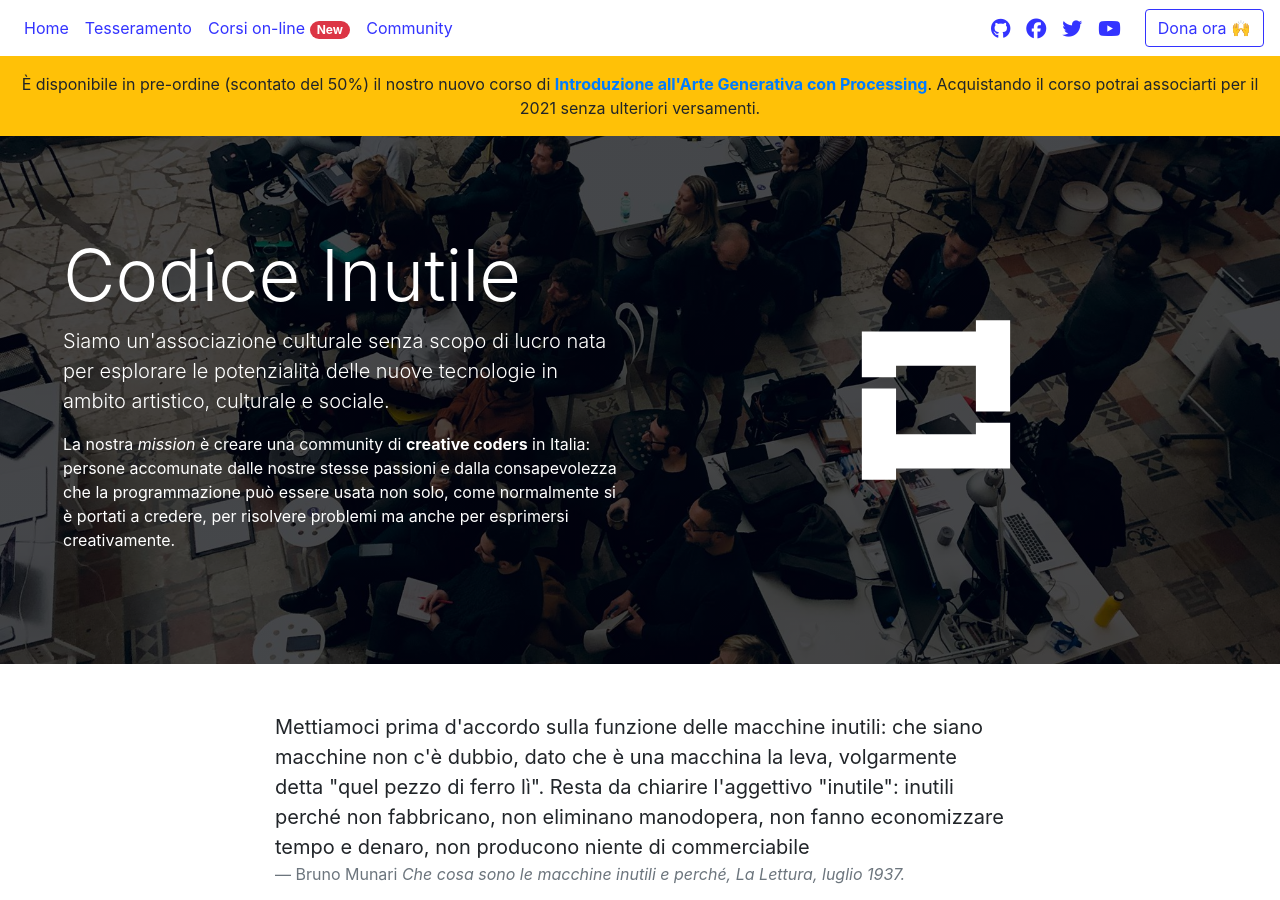
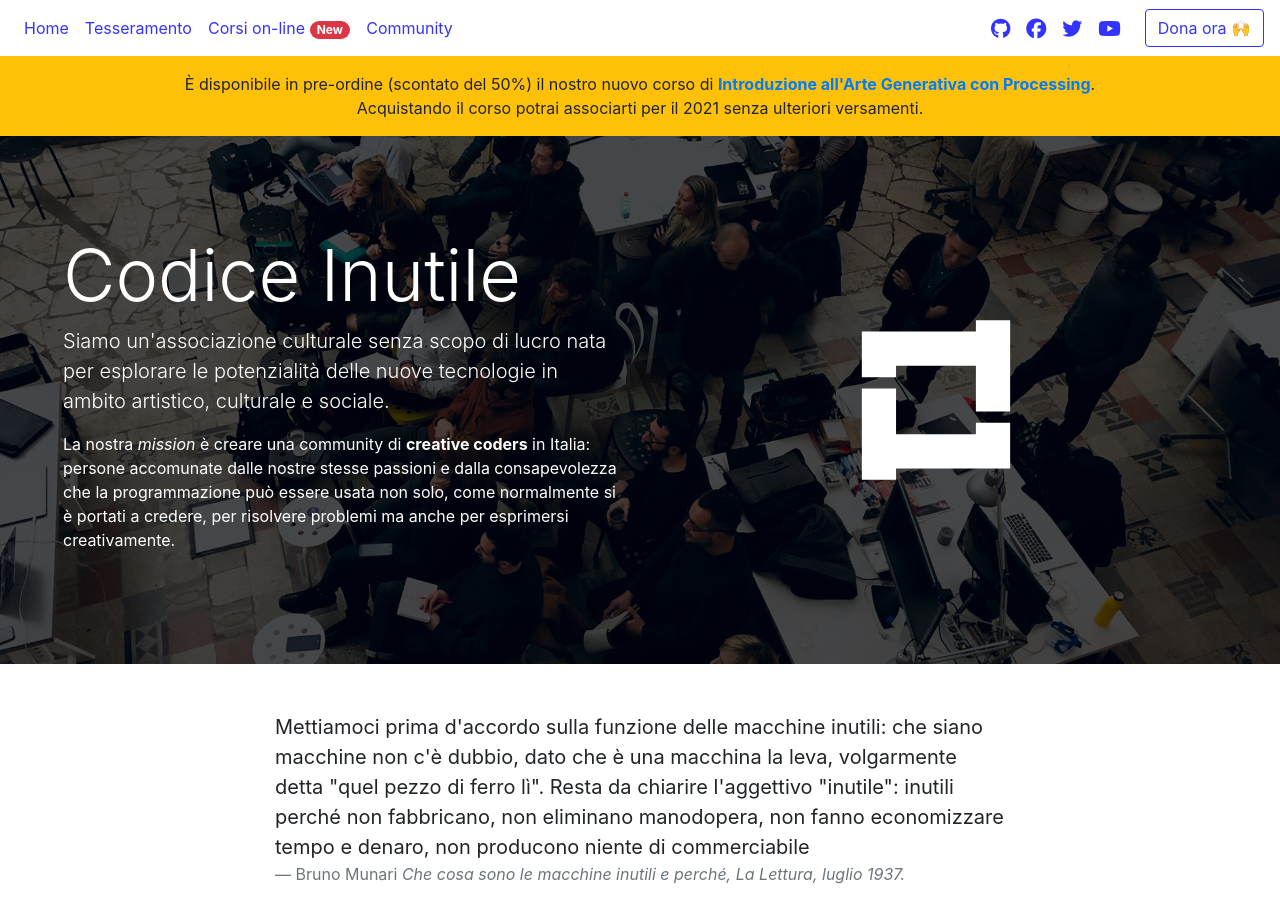
Before and after one commit to codiceinutile/codiceinutile.org, a Jekyll site: the page built from index.md, in a window 1280 px wide and 900 px high. Built offline with Jekyll 4.4.1, drawn with Linux system fonts in a browser that asks for light colours; nearby versions of some CDN libraries.

Commit message:
Small fix

```diff
--- a/_includes/header.html
+++ b/_includes/header.html
@@ -55,7 +55,7 @@
 <div class="container-fluid">
   <div class="row announcement bg-warning">
     <div class="col-12 py-3">
-      <p class="m-0 text-center">&Egrave; disponibile in pre-ordine (scontato del 50%) il nostro nuovo corso di <strong><a href="https://codiceinutile.thinkific.com/courses/introduzione-all-arte-generativa-con-processing" target="_blank">Introduzione all'Arte Generativa con Processing</a></strong>. Acquistando il corso potrai associarti per il 2021 senza ulteriori versamenti.</p>
+      <p class="m-0 text-center">&Egrave; disponibile in pre-ordine (scontato del 50%) il nostro nuovo corso di <strong><a href="https://codiceinutile.thinkific.com/courses/introduzione-all-arte-generativa-con-processing" target="_blank">Introduzione all'Arte Generativa con Processing</a></strong>.<br />Acquistando il corso potrai associarti per il 2021 senza ulteriori versamenti.</p>
     </div>
   </div>
 </div>
```
